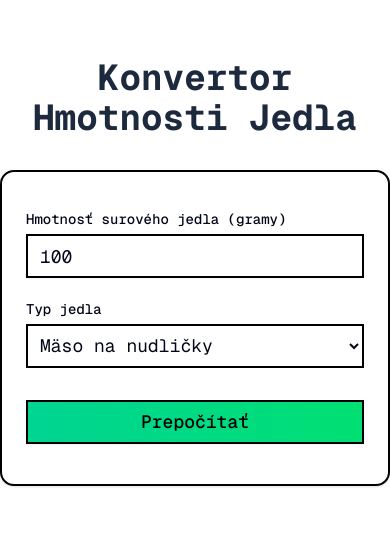
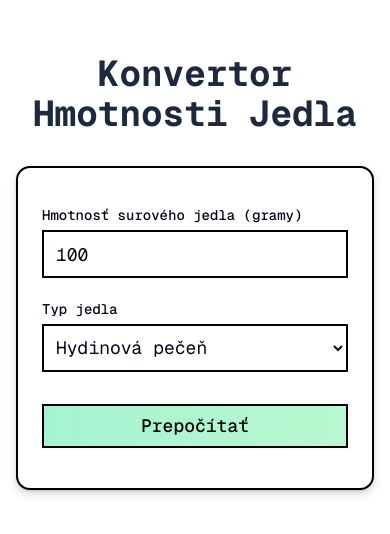
Before and after one commit to Lubos-Trcalek/food-converter-app, a Next.js app: page / in a window 390 px wide. Shown: the part 150-684 px from the top of the page. Built offline with nearby package versions, Linux system fonts and the light colour scheme.

Commit message:
addded foods to the convertor and fixed some styles

```diff
--- a/src/components/FoodConverter.tsx
+++ b/src/components/FoodConverter.tsx
@@ -10,19 +10,29 @@ const conversionGroups = {
   meat: {
     label: {en: 'Meat', sk: 'Mäso'},
     items: {
+      'hydinová pečeň': 0.65,
+      'hovädzia pečeň': 0.6,
+      'hovädzie mäso': 0.7,
+      'šunka s min. 95% masa': 0.75,
+      'telacie mäso': 0.7,
+      'kuracie mäso bez kože': 0.75,
+      'morčacie mäso bez koze': 0.75,
+      zverina: 0.7,
       'mäso na nudličky': 0.7,
       'mäso mleté restované': 0.6,
       'mäso dusené': 0.65,
       'mäso pečené': 0.6,
-      'steak medium': 0.8,
-      'steak prepečený': 0.75,
     },
   },
   fish: {
     label: {en: 'Fish', sk: 'Ryby'},
     items: {
+      pstruh: 0.85,
+      treska: 0.8,
+      losos: 0.8,
+      pangasius: 0.8,
+      krevety: 0.75,
       ryba: 0.9,
-      krevety: 0.75,
     },
   },
   sides: {
@@ -83,7 +93,7 @@ export default function FoodConverter() {
   };
 
   return (
-    <div className="flex flex-col justify-center items-center min-h-screen bg-white text-slate-800 font-mono">
+    <div className="flex flex-col justify-center items-center min-h-screen bg-white text-slate-800 font-mono px-4 sm:px-2 md:px-0">
       {/* title */}
       <div className="flex justify-between items-center mb-4">
         <h1 className="text-4xl font-bold pb-4 text-center">{t.title}</h1>
@@ -97,7 +107,7 @@ export default function FoodConverter() {
         </select> */}
       </div>
 
-      <Card className="max-w-lg border-2 border-black w-full">
+      <Card className="max-w-lg border-2 border-black w-full drop-shadow-lg ">
         <CardContent className="px-6 py-4">
           <div className="mb-6">
             <Label htmlFor="weight" className="mb-2">
@@ -109,7 +119,7 @@ export default function FoodConverter() {
               min="1"
               value={rawWeight}
               onChange={e => setRawWeight(Number(e.target.value))}
-              className="border-2 border-black text-lg tw-w-full h-11 rounded-none"
+              className="border-2 border-black text-lg tw-w-full h-12 rounded-none"
             />
           </div>
 
@@ -120,8 +130,11 @@ export default function FoodConverter() {
             <select
               id="food"
               value={foodType}
-              onChange={e => setFoodType(e.target.value)}
-              className="border-2 border-black p-2 w-full text-lg h-11">
+              onChange={e => {
+                setFoodType(e.target.value);
+                setCookedWeight(null);
+              }}
+              className="border-2 border-black p-2 w-full text-lg h-12">
               {Object.entries(conversionGroups).map(([groupKey, group]) => (
                 <optgroup key={groupKey} label={group.label[language]}>
                   {Object.entries(group.items).map(([food]) => (
@@ -136,9 +149,11 @@ export default function FoodConverter() {
 
           <Button
             onClick={handleConvert}
-            className="border-2 border-black bg-gradient-to-r from-emerald-400 to-green-400 hover:from-emerald-300 hover:to-green-500 text-black w-full text-lg  h-11 rounded-none transition-colors duration-500 ease-in-out hover:cursor-pointer">
+            className="border-2 border-black bg-gradient-to-r from-emerald-200 to-green-200 hover:from-emerald-400 hover:to-green-400 text-black w-full text-lg  h-11 rounded-none transition-colors duration-500 ease-in-out hover:cursor-pointer">
             {t.convert}
           </Button>
+
+          {/* divider */}
 
           {/* {cookedWeight && (
             <div className="text-xl font-bold pt-4">
@@ -147,9 +162,10 @@ export default function FoodConverter() {
           )} */}
 
           {cookedWeight && (
-            <div className="mt-4">
-              <span className="text-lg">{t.result}:</span>
-              <span className="ml-2 text-2xl font-bold">{cookedWeight} grams</span>
+            <div>
+              <hr className="my-6 h-0.5 bg-slate-300" />
+              <span className="text-base">{t.result}:</span>
+              <span className="ml-2 text-2xl font-bold">{cookedWeight}g</span>
             </div>
           )}
         </CardContent>
```
